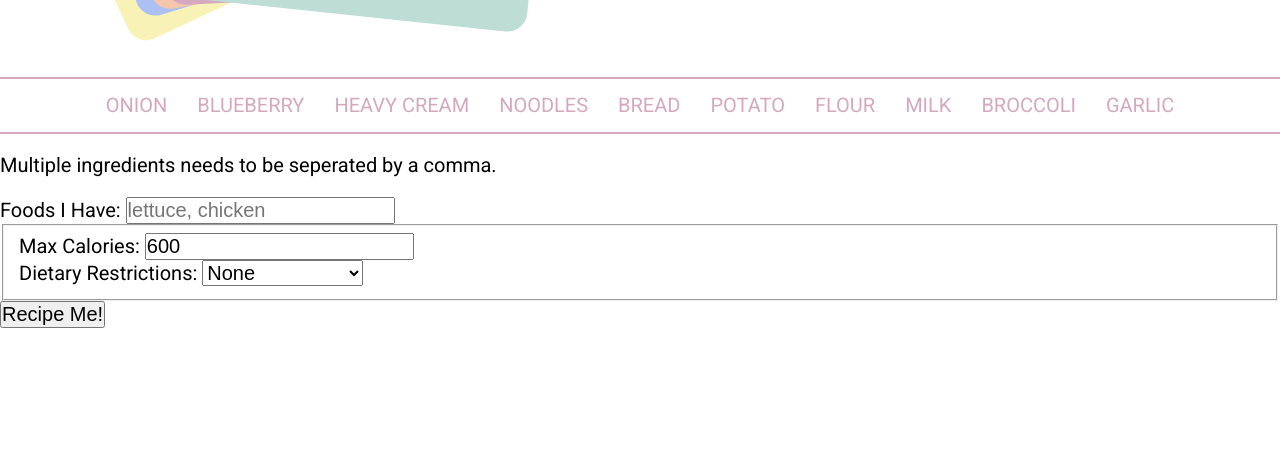
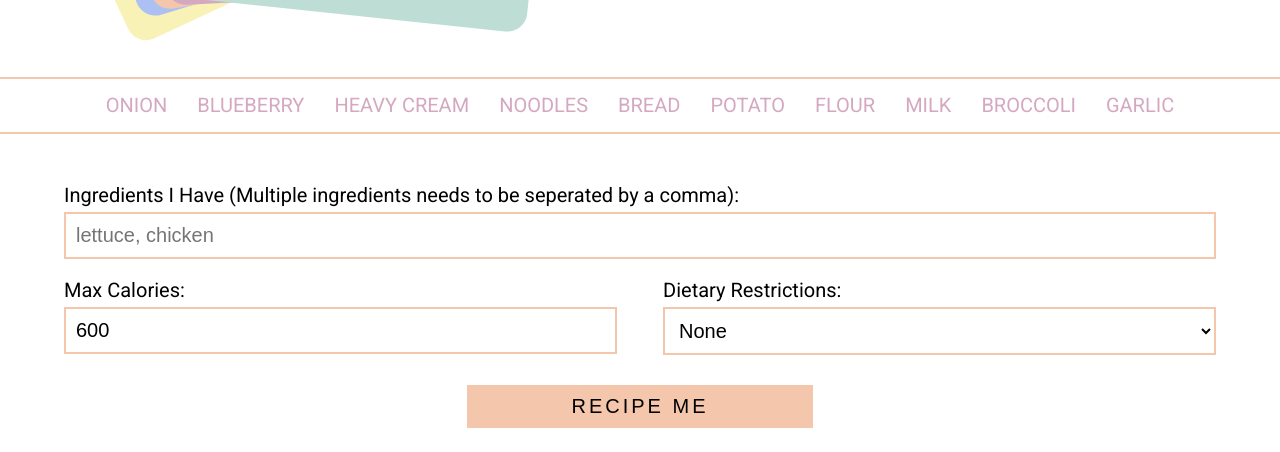
Before and after one commit to chxwcodes/whats4dinnr, a plain HTML site: page index.html in a window 1280 px wide. Shown: the part 813-1265 px from the top of the page. Before the commit the page ends 1164 px from the top, so only its background shows below. Drawn offline with nearby package versions, Linux system fonts and the light colour scheme; a web font is replaced by a local one.

Commit message:
fixed recipe img size to be larger

```diff
--- a/index.html
+++ b/index.html
@@ -17,7 +17,7 @@
     <link rel="stylesheet" href="./styles/styles.css">
 </head>
 <body>
-    <main>
+
     <!-- ABOUT APP SECTION -->
     <header>
         <p>Plan your meals a lot easier - What’s 4 Dinnr?</p>
@@ -28,7 +28,7 @@
                 <li><a href="/">Home</a></li>
                 <li><a href="#userIngredients">Search</a></li>
                 <li><a href="https://spoonacular.com/food-api" target="_blank">API</a></li>
-                    <li><a href="#" target="_blank">Designer</a></li>
+                <li><a href="https://www.behance.net/racheldakis" target="_blank">Designer</a></li>
             </ul>
         </nav>
 
@@ -100,11 +100,12 @@
         </ul>
     </header> <!--END header -->
 
+    <main>
         <!-- FOOD FORM -->
+        <div class="wrapper">
             <form action="">
                 <!-- INGREDIENTS THE USER HAVE -->
-            <p>Multiple ingredients needs to be seperated by a comma.</p>
-            <label for="userIngredients">Foods I Have:</label>
+                <label for="userIngredients">Ingredients I Have (Multiple ingredients needs to be seperated by a comma):</label>
                 <input type="text" placeholder="lettuce, chicken" id="userIngredients">
 
                 <!-- OPTIONAL FIELDS -->
@@ -129,17 +130,21 @@
                             <option value="paleo">Paleo</option>
                             <option value="primal">Primal</option>
                             <option value="whole30">Whole 30</option>
-                    </select><!--END user diet restriction -->
+                        </select>
+                        <!--END user diet restriction -->
                     </div>
                 </fieldset>
 
-            <input type="submit" value="Recipe Me!">
+                <input type="submit" value="Recipe Me">
             </form> <!--END food form -->
+        </div> <!--END wrapper-->
 
+        <div class="wrapper">
             <!-- RECIPE RESULTS SECTION -->
             <section class="resultsInfo">
 
-        </section> <!--END resultsInfo section -->
+            </section>
+            <!--END resultsInfo section -->
 
             <!-- RESULTS STEPS SECTION -->
             <section class="resultsInstructions">
@@ -147,8 +152,9 @@
                 <ol class="resultsSteps">
 
                 </ol>
-        </section> <!--END resultsSteps section-->
-
+            </section>
+            <!--END resultsSteps section-->
+        </div>
     </main> <!--END main-->
 
     <!-- javascript -->
--- a/script.js
+++ b/script.js
@@ -52,7 +52,7 @@ recipeApp.displayRecipe = (recipeObject) => {
 
     //put html info from the random recipe into the recipe info section
     const recipeInfoHTML = `
-        <img src="${recipeObject.results[recipeNum].image}" alt="Image of ${recipeObject.results[recipeNum].title}">
+        <img src="https://spoonacular.com/recipeImages/${recipeObject.results[recipeNum].id}-636x393.jpg" alt="Image of ${recipeObject.results[recipeNum].title}">
 
         <h2>${recipeObject.results[recipeNum].title}</h2>
 
--- a/styles/sass/partials/_baseStyles.scss
+++ b/styles/sass/partials/_baseStyles.scss
@@ -26,6 +26,13 @@ img {
     display: block;
 }
 
+fieldset, input, button, select {
+    border: 2px solid $salmon;
+    margin: 0;
+    padding: 10px;
+    background-color: transparent;
+}
+
 .wrapper {
     max-width: 1200px;
     width: 90%;
--- /dev/null
+++ b/styles/sass/partials/_form.scss
@@ -0,0 +1,39 @@
+form {
+    display: flex;
+    flex-direction: column;
+
+    * {
+        margin-bottom: 5px;
+    }
+}
+
+input, select {
+    margin-bottom: 20px;
+}
+
+fieldset {
+    border: none;
+    display: flex;
+    padding: 0;
+    justify-content: space-between;
+}
+
+.option {
+    display: flex;
+    flex-direction: column;
+    flex-basis: 48%;
+}
+
+input[type=submit] {
+    width: 30%;
+    margin: 0 auto;
+    background-color: $salmon;
+    text-transform: uppercase;
+    letter-spacing: 3px;
+    border: none;
+
+    &:hover {
+        cursor: pointer;
+        filter: brightness(1.2);
+    }
+}
--- a/styles/sass/partials/_header.scss
+++ b/styles/sass/partials/_header.scss
@@ -1,4 +1,6 @@
 header {
+    margin-bottom: 50px;
+
     p:first-child {
         margin: 0;
         padding: 10px 0;
@@ -10,7 +12,7 @@ header {
 
     h1 {
         padding: 30px 0;
-        border-bottom: 2px solid $pink;
+        border-bottom: 2px solid $salmon;
     }
 
     a {
@@ -19,7 +21,7 @@ header {
 }
 
 nav {
-    color: $blue;
+    color: $pink;
 }
 
 ul {
@@ -27,7 +29,7 @@ ul {
     flex-direction: row;
     justify-content: center;
     padding: 15px 0;
-    border-bottom: 2px solid $pink;
+    border-bottom: 2px solid $salmon;
 
     li {
         margin-left: 30px;
@@ -86,6 +88,12 @@ h2 {
         bottom: -50%;
         transform: translateY(50%);
         margin: 0;
+        transition: transform 0.7s ease-in-out;
+
+        &:hover {
+            z-index: 10;
+            transform: translateY(-10px);
+        }
 
         div {
             height: 500px;
@@ -145,5 +153,5 @@ h2 {
 .ingredientList {
     text-transform: uppercase;
     color: $pink;
-    border-top: 2px solid $pink;
+    border-top: 2px solid $salmon;
 }
--- a/styles/sass/partials/_variables.scss
+++ b/styles/sass/partials/_variables.scss
@@ -2,6 +2,7 @@ $headingFont: 'Elsie', cursive; //400
 $bodyFont: 'Roboto', sans-serif; //400, 500
 
 $pink: #D4A8BF;
+$salmon: #F4C6AC;
 $blue: #ACC0F4;
 $white: #ffffff;
 $black: #000000;
--- a/styles/sass/styles.scss
+++ b/styles/sass/styles.scss
@@ -3,4 +3,5 @@
 @import './partials/baseStyles';
 @import './partials/typography';
 @import './partials/header';
+@import './partials/form';
 @import './partials/sections';
```
Also changed, not shown: styles/styles.css. Lines whose indentation alone changed are shown as unchanged.
